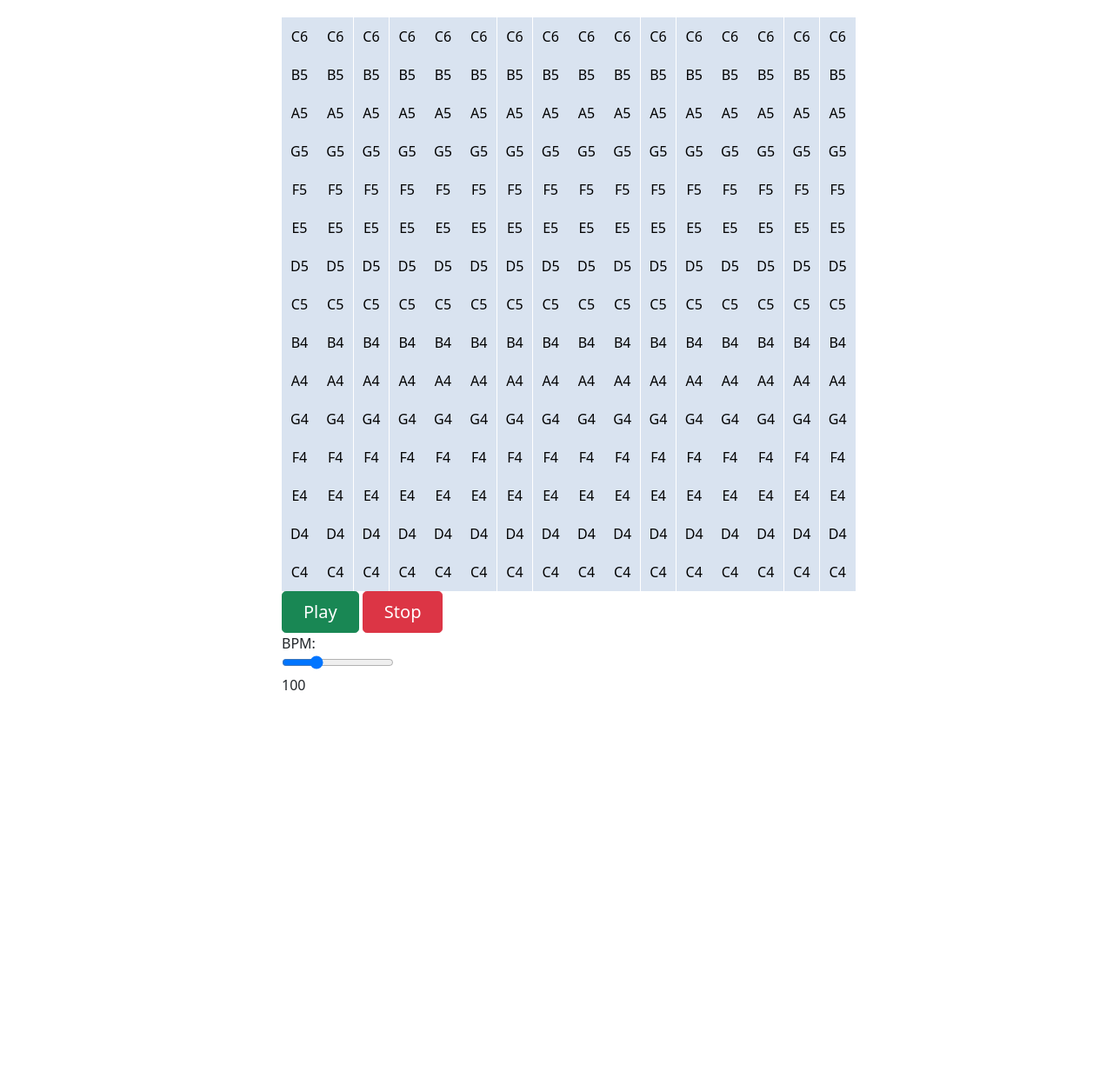
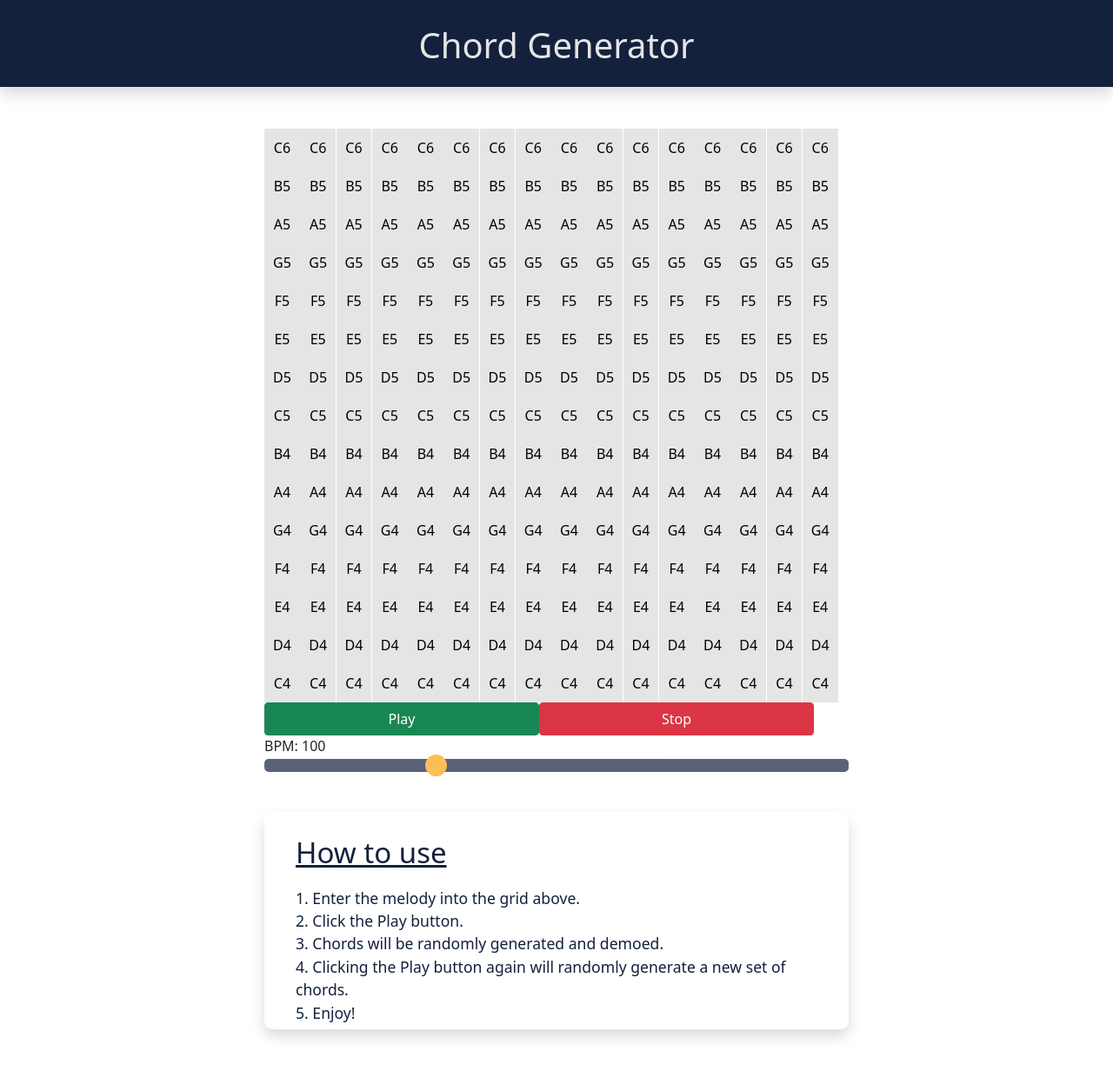
Before and after one commit to jpolina/chord-generator, a React (Create React App) app: page / in a window 1280 px wide. Shown: the whole page at 87% size. Before the commit the page ends 820 px from the top, so only its background shows below. Built offline with nearby package versions, Linux system fonts and the light colour scheme.

Commit message:
Add instructions

```diff
--- a/src/App.css
+++ b/src/App.css
@@ -1,10 +1,49 @@
 .myGrid {
 }
 
+.rectangle {
+  fill:0A1128;
+  stroke-width:3;
+  width:100vw;
+  height:100px;
+  background-Color:rgb(20, 33, 61);
+}
+
+.centerTitle{
+  color: rgb(229, 229, 229);
+  padding: 12px;
+  text-align: center;
+}
 .center {
   margin: auto;
   width: 672px;
-  padding: 20px;
+  padding-bottom: 40px;
+
+}
+
+.rectangle1 {
+  border-radius:9px;
+  background-color: rgb(229, 229, 229);
+  width: 672px;
+  height:250px;
+}
+
+.text {
+  color: rgb(20, 33, 61);
+  padding-left:20px;
+
+}
+
+.title {
+  font-size:33px;
+  padding-top: 11px;
+
+}
+
+.instructions {
+  font-size:1.1rem;
+  padding-top: 11px;
+
 }
 
 /* .App {
--- a/src/App.js
+++ b/src/App.js
@@ -11,8 +11,23 @@ function App() {
   }
   return (
     <div>
+      <div>
+        <div class = 'rectangle shadow p-3 mb-5'>
+          <h1 class = 'centerTitle'>Chord Generator</h1>
+        </div>
+      </div>
       <div class = 'center'>
         <Grid/>
+      </div>
+      <div class = 'center rectangle1 shadow p-3 mb-5 bg-body'>
+        <h2 class = "text title"><u>How to use</u></h2>
+        <p class = "text instructions">
+          1. Enter the melody into the grid above.<br/>
+          2. Click the Play button.<br/>
+          3. Chords will be randomly generated and demoed.<br/>
+          4. Clicking the Play button again will randomly generate a new set of chords.<br/>
+          5. Enjoy!
+        </p>
       </div>
     </div>
   );
--- a/src/components/Grid.css
+++ b/src/components/Grid.css
@@ -21,3 +21,48 @@
     text-align: center;
     width:40px;
 }
+
+#myRange {
+    background:rgb(20, 33, 61);
+
+}
+
+.slider {
+    display:inline-block;
+    -webkit-appearance: none;
+    width: 100%;
+    height: 15px;
+    border-radius: 5px;
+    background: rgb(252, 163, 17);
+    outline: none;
+    opacity: 0.7;
+    -webkit-transition: .2s;
+    transition: opacity .2s;
+  }
+
+  .slider:hover {
+    opacity: 1;
+  }
+
+  .slider::-webkit-slider-thumb {
+    -webkit-appearance: none;
+    appearance: none;
+    width: 25px;
+    height: 25px;
+    border-radius: 50%;
+    background: rgb(252, 163, 17);
+    cursor: pointer;
+  }
+
+  .slider::-moz-range-thumb {
+    width: 25px;
+    height: 25px;
+    border-radius: 50%;
+    background: rgb(252, 163, 17);
+    cursor: pointer;
+  }
+
+  .playstop {
+      width:316px;
+      margin:0px;
+  }
--- a/src/components/Grid.js
+++ b/src/components/Grid.js
@@ -67,10 +67,12 @@ const Grid = () => {
     const generateChords = () =>{
         let noteArray = [note1,note2,note3, note4, note5, note6, note7, note8, note9, note10, note11, note12, note13, note14, note15, note16]
         let output = [];
+        let prev = "";
         setChordArray([])
         for (let i=0;i<16;i+=2) {
             let beat1 = noteArray[i].charAt(0);
             let beat2 = noteArray[i+1].charAt(0);
+
             // Determine which chord fits best with the notes
             // 1: I, vi, IV
             // 2: V, ii,
@@ -84,11 +86,12 @@ const Grid = () => {
                 default:
                 case 'C':
                     randomInt = getRandomInt(4);
-                    if (chordArray.length>0 && chordArray[i-2]=="G/B") {
+                    if (prev=="G/B") {
                         output.push(IChord1);
                         output.push(IChord2);
                         setChordArray(chordArray=>[...chordArray,"C"])
                         setChordArray(chordArray=>[...chordArray,"C"])
+                        prev="";
 
                     } else if (randomInt===0){
                         output.push(viChord1);
@@ -118,7 +121,7 @@ const Grid = () => {
                     output.push(VChord2);
                     setChordArray(chordArray=>[...chordArray,"G/B"])
                     setChordArray(chordArray=>[...chordArray,"G/B"])
-
+                    prev="G/B";
                     break;
                 case 'E':
                     randomInt = getRandomInt(2);
@@ -154,17 +157,18 @@ const Grid = () => {
                     }
                     break;
                 case 'G':
-                    randomInt=getRandomInt(2)
-                    if (randomInt==0) {
+
+                    if (beat2=="C"||beat2=="E") {
                         output.push(IChord1);
                         output.push(IChord2);
                         setChordArray(chordArray=>[...chordArray,"C"])
                         setChordArray(chordArray=>[...chordArray,"C"])
-                    } else if (randomInt==1){
+                    } else{
                         output.push(VChord1);
                         output.push(VChord2);
                         setChordArray(chordArray=>[...chordArray,"G/B"])
                         setChordArray(chordArray=>[...chordArray,"G/B"])
+                        prev="G/B"
                     }
                     break;
                 case 'A':
@@ -218,6 +222,24 @@ const Grid = () => {
 
     return (
         <div>
+            <div class="grid-container2">
+                <div class='grid-item2'>{chordArray[0]}</div>
+                <div class='grid-item2'>{chordArray[1]}</div>
+                <div class='grid-item2'>{chordArray[2]}</div>
+                <div class='grid-item2'>{chordArray[3]}</div>
+                <div class='grid-item2'>{chordArray[4]}</div>
+                <div class='grid-item2'>{chordArray[5]}</div>
+                <div class='grid-item2'>{chordArray[6]}</div>
+                <div class='grid-item2'>{chordArray[7]}</div>
+                <div class='grid-item2'>{chordArray[8]}</div>
+                <div class='grid-item2'>{chordArray[9]}</div>
+                <div class='grid-item2'>{chordArray[10]}</div>
+                <div class='grid-item2'>{chordArray[11]}</div>
+                <div class='grid-item2'>{chordArray[12]}</div>
+                <div class='grid-item2'>{chordArray[13]}</div>
+                <div class='grid-item2'>{chordArray[14]}</div>
+                <div class='grid-item2'>{chordArray[15]}</div>
+            </div>
             <div class="grid-container1">
                 <Column class="grid-item1" pushNote={pushNote1}/>
                 <Column class="grid-item1" pushNote={pushNote2}/>
@@ -236,32 +258,11 @@ const Grid = () => {
                 <Column class="grid-item1" pushNote={pushNote15}/>
                 <Column class="grid-item1" pushNote={pushNote16}/>
             </div>
-            <div class="grid-container2">
-                <div class='grid-item2'>{chordArray[0]}</div>
-                <div class='grid-item2'>{chordArray[1]}</div>
-                <div class='grid-item2'>{chordArray[2]}</div>
-                <div class='grid-item2'>{chordArray[3]}</div>
-                <div class='grid-item2'>{chordArray[4]}</div>
-                <div class='grid-item2'>{chordArray[5]}</div>
-                <div class='grid-item2'>{chordArray[6]}</div>
-                <div class='grid-item2'>{chordArray[7]}</div>
-                <div class='grid-item2'>{chordArray[8]}</div>
-                <div class='grid-item2'>{chordArray[9]}</div>
-                <div class='grid-item2'>{chordArray[10]}</div>
-                <div class='grid-item2'>{chordArray[11]}</div>
-                <div class='grid-item2'>{chordArray[12]}</div>
-                <div class='grid-item2'>{chordArray[13]}</div>
-                <div class='grid-item2'>{chordArray[14]}</div>
-                <div class='grid-item2'>{chordArray[15]}</div>
-            </div>
-            <button type = "button" class="btn btn-success px-4 btn-lg" onClick = {playMelody}>Play</button>
-            <span> </span>
-            <button type = "button" class="btn btn-danger px-4 btn-lg" onClick = {stopMelody}>Stop</button>
-            <span>   </span>
+            <button type = "button" class="btn btn-success playstop" onClick = {playMelody}>Play</button>
+            <button type = "button" class="btn btn-danger playstop" onClick = {stopMelody}>Stop</button>
             <div class="slidecontainer">
-                <div>BPM:</div>
+                <div>BPM: {BPM}</div>
                 <input type = "range" min = "60" max = "200" class="slider" defaultValue='100' id="myRange" onChange={event=>setBPM(event.target.value)}></input>
-                <div>{BPM}</div>
             </div>
         </div>
     )
--- a/src/components/Key.css
+++ b/src/components/Key.css
@@ -7,10 +7,9 @@
 }
 
 .button:hover {
-    background-color: rgb(0, 132, 255);
     color: white;
 }
 
 .button:active {
-    color:orange;
+    color:rgb(252, 163, 17);
 }
--- a/src/components/Key.js
+++ b/src/components/Key.js
@@ -18,10 +18,10 @@ function Key(props, setNote, signal) {
 
     useEffect(()=>{
         if (props.children===props.signal){
-            setButtonColor("#697689")
+            setButtonColor("rgb(20, 33, 61)")
             setTextColor('white')
         } else {
-            setButtonColor("#D9E3F0")
+            setButtonColor("rgb(229, 229, 229)")
             setTextColor('black')
         }
     }, [props.signal])
```
